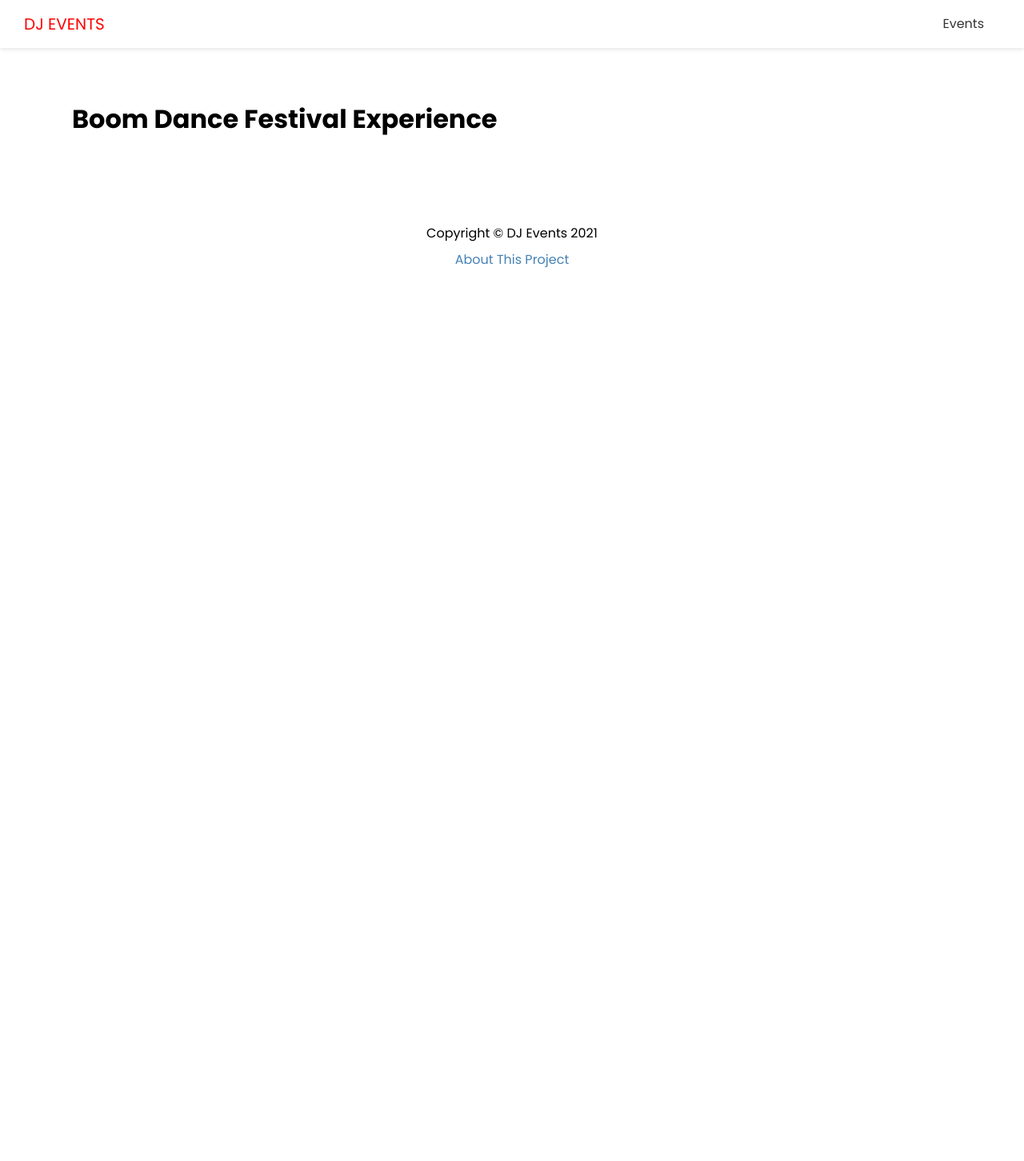
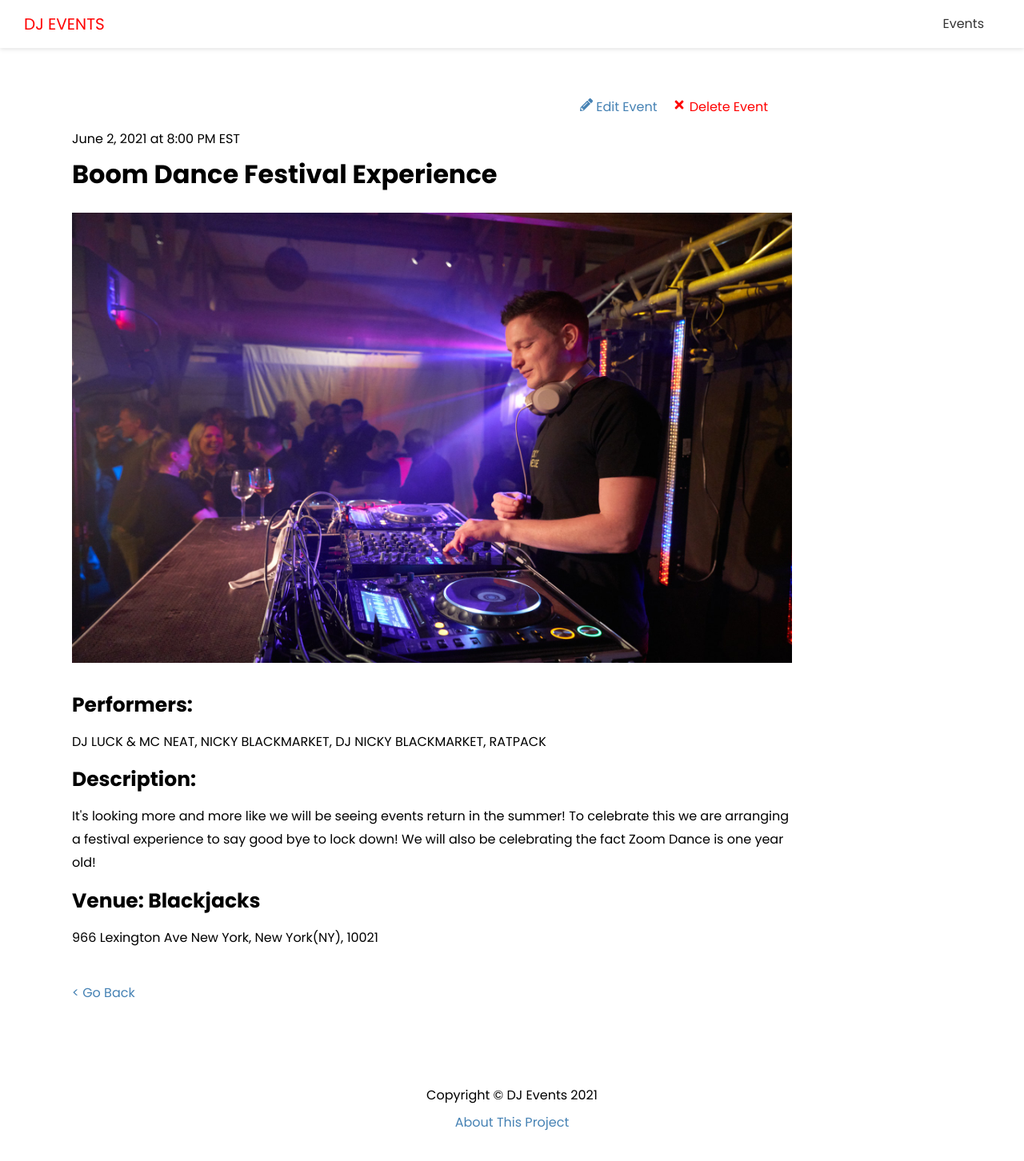
Before and after one commit to JoseIgnacioTapia/dj-events-frontend, a Next.js app: page /events/boom-dance-festival-experience in a window 1280 px wide. Shown: the top 1452 px of the page at 80% size. Before the commit the page ends 800 px from the top, so only its background shows below. Built offline with nearby package versions, Linux system fonts and the light colour scheme; no server answers.

Commit message:
Single Event Page

```diff
--- a/pages/events/[slug].js
+++ b/pages/events/[slug].js
@@ -1,12 +1,52 @@
 import Layout from '@/components/Layout';
+import Link from 'next/link';
+import Image from 'next/image';
 import { API_URL } from '@/config/index';
+import styles from '@/styles/Event.module.css';
+import { FaPencilAlt, FaTimes } from 'react-icons/fa';
 
 function EventPage({ evt }) {
-  console.log(evt);
+  const deleteEvent = e => {
+    console.log('delete');
+  };
 
   return (
     <Layout>
-      <h1>{evt.name}</h1>
+      <div className={styles.event}>
+        <div className={styles.controls}>
+          <Link href={`/events/edit/${evt.id}`}>
+            <a>
+              <FaPencilAlt /> Edit Event
+            </a>
+          </Link>
+          <Link href="#">
+            <a className={styles.delete} onCLick={deleteEvent}>
+              <FaTimes /> Delete Event
+            </a>
+          </Link>
+        </div>
+
+        <span>
+          {evt.date} at {evt.time}
+        </span>
+        <h1>{evt.name}</h1>
+        {evt.image && (
+          <div className={styles.image}>
+            <Image src={evt.image} width={960} height={600} />
+          </div>
+        )}
+
+        <h3>Performers:</h3>
+        <p>{evt.performers}</p>
+        <h3>Description:</h3>
+        <p>{evt.description}</p>
+        <h3>Venue: {evt.venue}</h3>
+        <p>{evt.address}</p>
+
+        <Link href="/events">
+          <a className={styles.back}>{'<'} Go Back</a>
+        </Link>
+      </div>
     </Layout>
   );
 }
--- /dev/null
+++ b/styles/Event.module.css
@@ -0,0 +1,32 @@
+.event {
+  position: relative;
+  padding-top: 40px;
+}
+
+.event h3 {
+  font-size: 25px;
+}
+
+.event p {
+  margin: 10px 0;
+}
+
+.image {
+  margin-bottom: 20px;
+}
+
+.controls {
+  position: absolute;
+  right: 30px;
+  top: 0;
+}
+
+.delete {
+  margin-left: 20px;
+  color: red;
+}
+
+.back {
+  display: block;
+  margin-top: 40px;
+}
```
